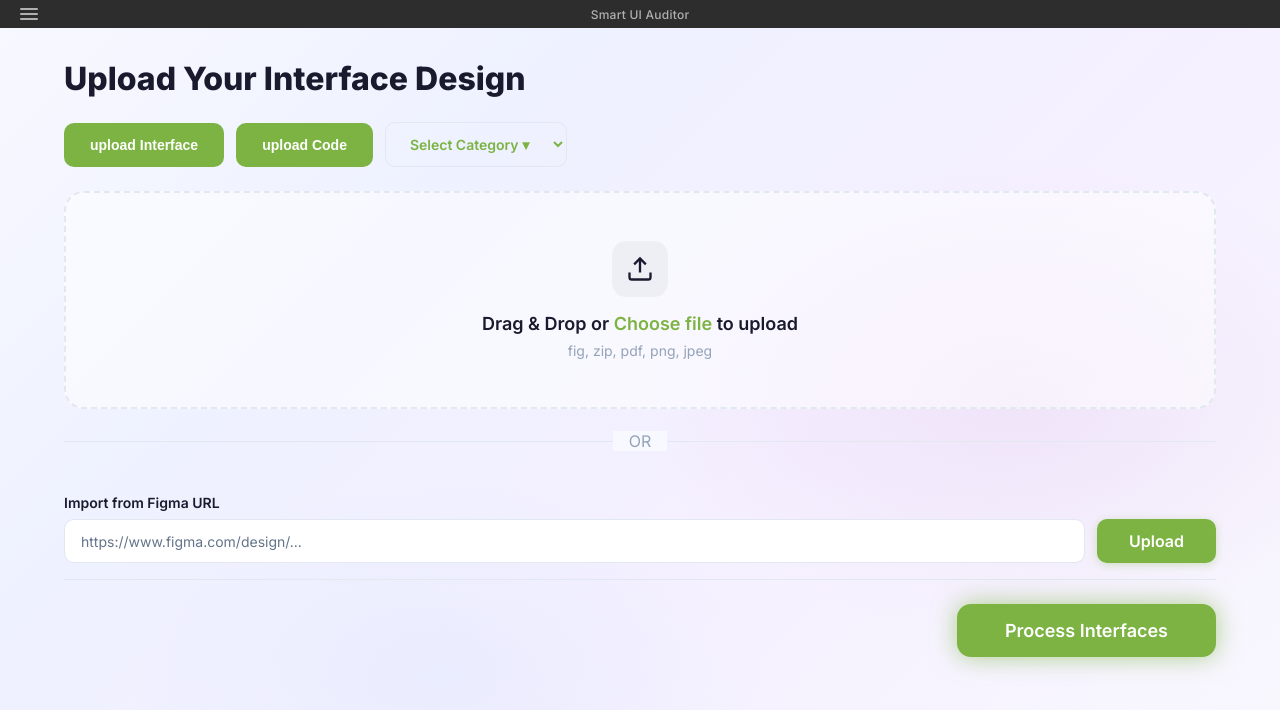
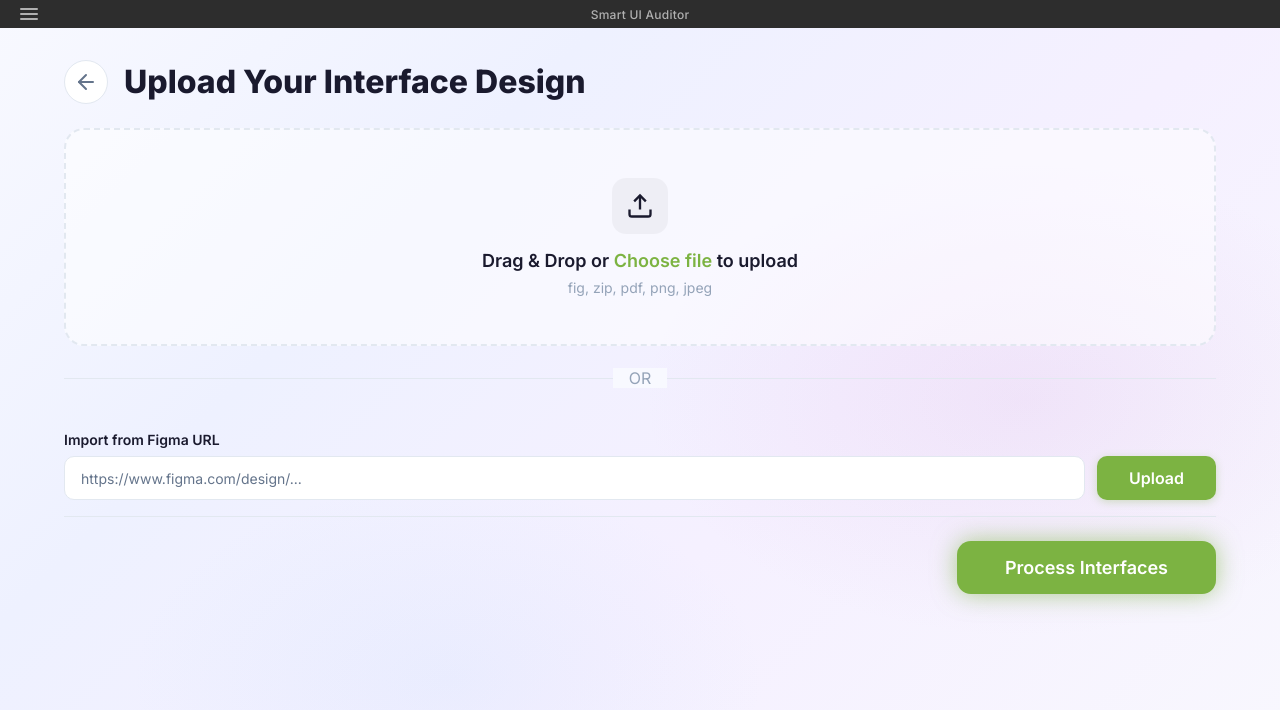
Before and after one commit to oshadakavinda/ai_powered_ui_auditor, a React (Vite) app: page / in a window 1280 px wide. Both pictures are taken after a click on the button "Start Audit". Shown: the top 710 px of the page. Built offline with nearby package versions, Linux system fonts and the light colour scheme.

Commit message:
ui fixes

```diff
--- a/src/App.tsx
+++ b/src/App.tsx
@@ -150,8 +150,8 @@ export default function App() {
             <div className="main-content">
                 <div className="page-enter" key={
                     ['permissions', 'recording', 'user-analysis', 'user-results'].includes(step)
-                    ? 'user-testing'
-                    : step
+                        ? 'user-testing'
+                        : step
                 }>
 
                     {/* Page 0: Home */}
@@ -183,6 +183,7 @@ export default function App() {
                     {/* Page 1: Upload */}
                     {step === 'upload' && (
                         <UploadPage
+                            onBack={() => setStep('home')}
                             onProcess={(data) => {
                                 setUploadedFile(data.fileName)
                                 setUploadedImageUrl(data.imageUrl || null)
@@ -262,6 +263,7 @@ export default function App() {
                         step === 'user-analysis' || step === 'user-results') && (
                             <UserTesting
                                 step={step}
+                                onBack={() => setStep('home')}
                                 onStartRecording={() => setStep('recording')}
                                 onStopRecording={() => {
                                     setStep('user-results')
--- a/src/pages/HomePage.tsx
+++ b/src/pages/HomePage.tsx
@@ -15,7 +15,7 @@ const HomePage: React.FC<HomePageProps> = ({ onNavigate }) => {
                     <div className="feature-card__icon">🎨</div>
                     <h3 className="feature-card__title">AI Audit</h3>
                     <p className="feature-card__desc">
-                        Upload Figma URLs and Git repositories to analyze UI consistency and violations.
+                        Upload Figma URLs and Screenshots to analyze UI consistency and violations.
                     </p>
                     <button className="btn btn-primary" style={{ marginTop: 'auto' }}>Start Audit</button>
                 </div>
--- a/src/pages/UploadPage.tsx
+++ b/src/pages/UploadPage.tsx
@@ -1,6 +1,7 @@
 import { useState, useRef, useCallback } from 'react'
 
 interface UploadPageProps {
+    onBack: () => void;
     onProcess: (data: {
         fileName: string;
         imageUrl?: string;
@@ -10,7 +11,7 @@ interface UploadPageProps {
     }) => void
 }
 
-export default function UploadPage({ onProcess }: UploadPageProps) {
+export default function UploadPage({ onBack, onProcess }: UploadPageProps) {
     const [activeTab, setActiveTab] = useState<'interface' | 'code'>('interface')
     const [category, setCategory] = useState('universal')
     const [figmaUrl, setFigmaUrl] = useState('https://www.figma.com/design/...')
@@ -52,35 +53,20 @@ export default function UploadPage({ onProcess }: UploadPageProps) {
 
     return (
         <div>
-            <h1 className="page-heading">Upload Your Interface Design</h1>
+            <div style={{ display: 'flex', alignItems: 'center', gap: '1rem', marginBottom: '1.5rem' }}>
+                <button
+                    onClick={onBack}
+                    className="back-button-circle"
+                    title="Back to Home"
+                >
+                    <svg width="24" height="24" viewBox="0 0 24 24" fill="none" stroke="currentColor" strokeWidth="2" strokeLinecap="round" strokeLinejoin="round">
+                        <line x1="19" y1="12" x2="5" y2="12"></line>
+                        <polyline points="12 19 5 12 12 5"></polyline>
+                    </svg>
+                </button>
+                <h1 className="page-heading" style={{ margin: 0 }}>Upload Your Interface Design</h1>
+            </div>
 
-            {/* Toggle Tabs */}
-            <div className="toggle-tabs">
-                <button
-                    className={`toggle-tab ${activeTab === 'interface' ? 'active' : ''}`}
-                    onClick={() => setActiveTab('interface')}
-                >
-                    upload Interface
-                </button>
-                <button
-                    className={`toggle-tab ${activeTab === 'code' ? '' : 'active'}`}
-                    onClick={() => setActiveTab('code')}
-                    style={activeTab === 'code' ? { background: 'var(--green-primary)', color: 'white' } : undefined}
-                >
-                    upload Code
-                </button>
-                <select
-                    className="dropdown"
-                    value={category}
-                    onChange={(e) => setCategory(e.target.value)}
-                >
-                    <option value="">Select Category ▾</option>
-                    <option value="web">Web Application</option>
-                    <option value="mobile">Mobile App</option>
-                    <option value="dashboard">Dashboard</option>
-                    <option value="ecommerce">E-commerce</option>
-                </select>
-            </div>
 
             {activeTab === 'interface' ? (
                 <>
@@ -203,17 +189,17 @@ export default function UploadPage({ onProcess }: UploadPageProps) {
                     )}
 
                     <div className="design-preview-card">
-                        {file?.imageUrl ? (
+                        {file?.imageUrl && file.progress >= 100 ? (
                             <img src={file.imageUrl} alt="Preview" className="design-preview-img" />
                         ) : figmaUrl && figmaUrl !== 'https://www.figma.com/design/...' ? (
                             <div className="figma-preview-placeholder">
                                 <div className="figma-icon-wrapper">
                                     <svg width="40" height="40" viewBox="0 0 38 57" fill="none" xmlns="http://www.w3.org/2000/svg">
-                                        <path d="M19 28.5C19 25.9837 20.0009 23.5706 21.7825 21.7891C23.564 20.0076 25.9771 19.0067 28.4933 19.0067C31.0096 19.0067 33.4227 20.0076 35.2042 21.7891C36.9857 23.5706 37.9867 25.9837 37.9867 28.5L37.9867 38H28.4933C25.9771 38 23.564 36.9991 21.7825 35.2175C20.0009 33.436 19 31.0229 19 28.5Z" fill="#1ABCFE"/>
-                                        <path d="M0 47.5C0 44.9837 1.00089 42.5706 2.78249 40.7891C4.56408 39.0076 6.9771 38.0067 9.49333 38.0067H19V47.5C19 50.0163 17.9991 52.4294 16.2175 54.2109C14.436 55.9924 12.0229 56.9933 9.49333 56.9933C6.9771 56.9933 4.56408 55.9924 2.78249 54.2109C1.00089 52.4294 0 50.0163 0 47.5Z" fill="#0ACF83"/>
-                                        <path d="M0 28.5C0 25.9837 1.00089 23.5706 2.78249 21.7891C4.56408 20.0076 6.9771 19.0067 9.49333 19.0067H19V38H9.49333C6.9771 38 4.56408 36.9991 2.78249 35.2175C1.00089 33.436 0 31.0229 0 28.5Z" fill="#A259FF"/>
-                                        <path d="M0 9.5C0 6.9837 1.00089 4.5706 2.78249 2.78909C4.56408 1.00759 6.9771 0.00665283 9.49333 0.00665283H19V19H9.49333C6.9771 19 4.56408 17.9991 2.78249 16.2175C1.00089 14.436 0 12.0229 0 9.5Z" fill="#F24E1E"/>
-                                        <path d="M19 0.00665283H28.4933C31.0096 0.00665283 33.4227 1.00759 35.2042 2.78909C36.9857 4.5706 37.9867 6.9837 37.9867 9.5C37.9867 12.0163 36.9857 14.4294 35.2042 16.2109C33.4227 17.9924 31.0096 18.9933 28.4933 18.9933H19V0.00665283Z" fill="#FF7262"/>
+                                        <path d="M19 28.5C19 25.9837 20.0009 23.5706 21.7825 21.7891C23.564 20.0076 25.9771 19.0067 28.4933 19.0067C31.0096 19.0067 33.4227 20.0076 35.2042 21.7891C36.9857 23.5706 37.9867 25.9837 37.9867 28.5L37.9867 38H28.4933C25.9771 38 23.564 36.9991 21.7825 35.2175C20.0009 33.436 19 31.0229 19 28.5Z" fill="#1ABCFE" />
+                                        <path d="M0 47.5C0 44.9837 1.00089 42.5706 2.78249 40.7891C4.56408 39.0076 6.9771 38.0067 9.49333 38.0067H19V47.5C19 50.0163 17.9991 52.4294 16.2175 54.2109C14.436 55.9924 12.0229 56.9933 9.49333 56.9933C6.9771 56.9933 4.56408 55.9924 2.78249 54.2109C1.00089 52.4294 0 50.0163 0 47.5Z" fill="#0ACF83" />
+                                        <path d="M0 28.5C0 25.9837 1.00089 23.5706 2.78249 21.7891C4.56408 20.0076 6.9771 19.0067 9.49333 19.0067H19V38H9.49333C6.9771 38 4.56408 36.9991 2.78249 35.2175C1.00089 33.436 0 31.0229 0 28.5Z" fill="#A259FF" />
+                                        <path d="M0 9.5C0 6.9837 1.00089 4.5706 2.78249 2.78909C4.56408 1.00759 6.9771 0.00665283 9.49333 0.00665283H19V19H9.49333C6.9771 19 4.56408 17.9991 2.78249 16.2175C1.00089 14.436 0 12.0229 0 9.5Z" fill="#F24E1E" />
+                                        <path d="M19 0.00665283H28.4933C31.0096 0.00665283 33.4227 1.00759 35.2042 2.78909C36.9857 4.5706 37.9867 6.9837 37.9867 9.5C37.9867 12.0163 36.9857 14.4294 35.2042 16.2109C33.4227 17.9924 31.0096 18.9933 28.4933 18.9933H19V0.00665283Z" fill="#FF7262" />
                                     </svg>
                                 </div>
                                 <div className="figma-preview-text">
--- a/src/pages/UserTesting.tsx
+++ b/src/pages/UserTesting.tsx
@@ -2,6 +2,7 @@ import { useState, useEffect, useRef } from 'react'
 
 interface UserTestingProps {
     step: string
+    onBack: () => void
     onStartRecording: () => void
     onStopRecording: () => void
     onAnalyse: () => void
@@ -51,7 +52,7 @@ interface AnalysisResult {
     session_id: string
 }
 
-export default function UserTesting({ step, onStartRecording, onStopRecording, onAnalyse, onBackToReview, onExport, onDiscard }: UserTestingProps) {
+export default function UserTesting({ step, onBack, onStartRecording, onStopRecording, onAnalyse, onBackToReview, onExport, onDiscard }: UserTestingProps) {
     const [permissions, setPermissions] = useState({ screen: false, webcam: false, storage: false })
     const [showTimesUpModal, setShowTimesUpModal] = useState(false)
     const [showExportModal, setShowExportModal] = useState(false)
@@ -106,10 +107,10 @@ export default function UserTesting({ step, onStartRecording, onStopRecording, o
         console.log("Stopping all streams and recording...");
 
         if (screenRecorderRef.current && screenRecorderRef.current.state !== 'inactive') {
-            try { screenRecorderRef.current.stop(); } catch(e) {}
+            try { screenRecorderRef.current.stop(); } catch (e) { }
         }
         if (webcamRecorderRef.current && webcamRecorderRef.current.state !== 'inactive') {
-            try { webcamRecorderRef.current.stop(); } catch(e) {}
+            try { webcamRecorderRef.current.stop(); } catch (e) { }
         }
 
         if (activeScreenStream) {
@@ -530,7 +531,19 @@ export default function UserTesting({ step, onStartRecording, onStopRecording, o
     if (step === 'permissions') {
         return (
             <div>
-                <h1 className="page-heading">Required Permissions</h1>
+                <div style={{ display: 'flex', alignItems: 'center', gap: '1rem', marginBottom: '1.5rem' }}>
+                    <button
+                        onClick={onBack}
+                        className="back-button-circle"
+                        title="Back to Home"
+                    >
+                        <svg width="24" height="24" viewBox="0 0 24 24" fill="none" stroke="currentColor" strokeWidth="2" strokeLinecap="round" strokeLinejoin="round">
+                            <line x1="19" y1="12" x2="5" y2="12"></line>
+                            <polyline points="12 19 5 12 12 5"></polyline>
+                        </svg>
+                    </button>
+                    <h1 className="page-heading" style={{ margin: 0 }}>Required Permissions</h1>
+                </div>
                 <p className="page-subheading">We need your permission to record your screen and webcam to analyze UI interactions and user behavior.</p>
 
                 <div className={`permission-card ${permissions.screen ? 'permission-card--granted' : ''}`}>
@@ -785,7 +798,7 @@ export default function UserTesting({ step, onStartRecording, onStopRecording, o
                             zIndex: 100,
                             pointerEvents: 'all'
                         }}>
-                             <button
+                            <button
                                 className="btn btn-primary btn-primary-lg shadow-glow"
                                 style={{
                                     padding: '1rem 4rem',
```
